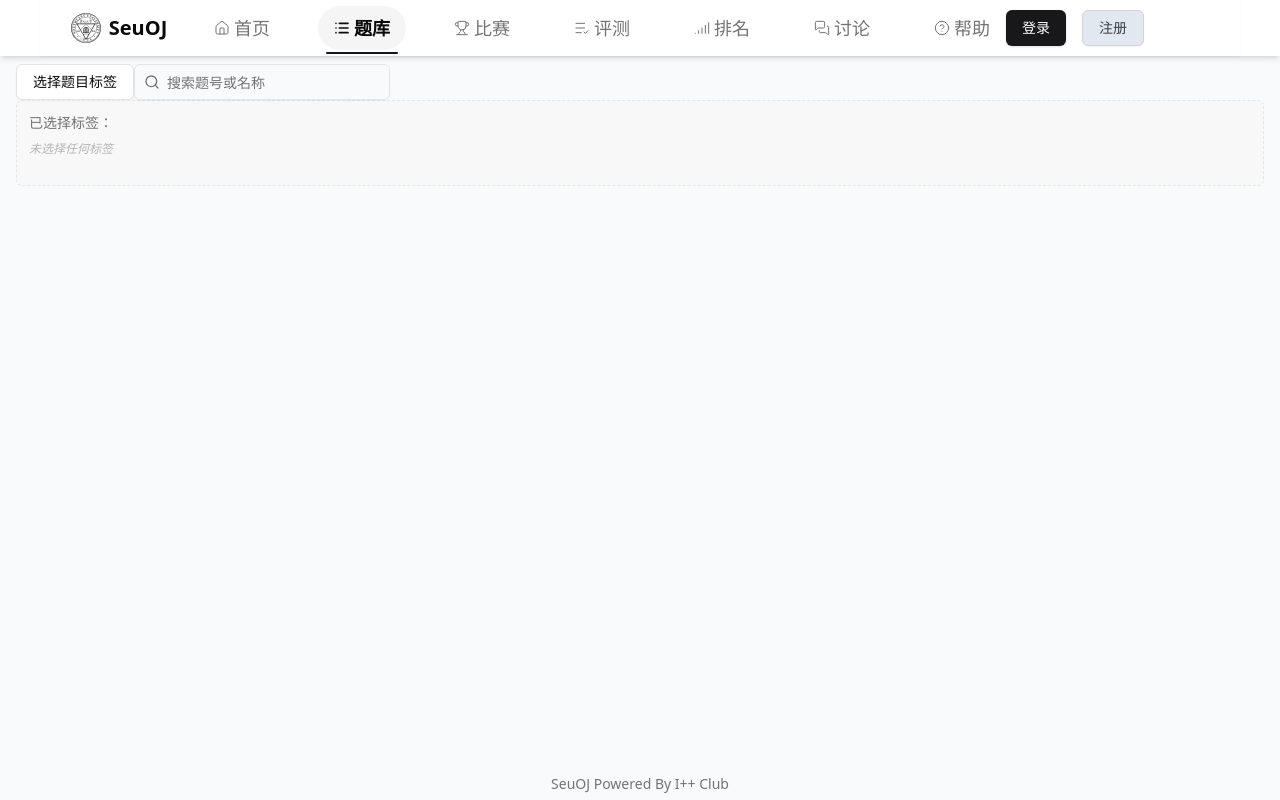
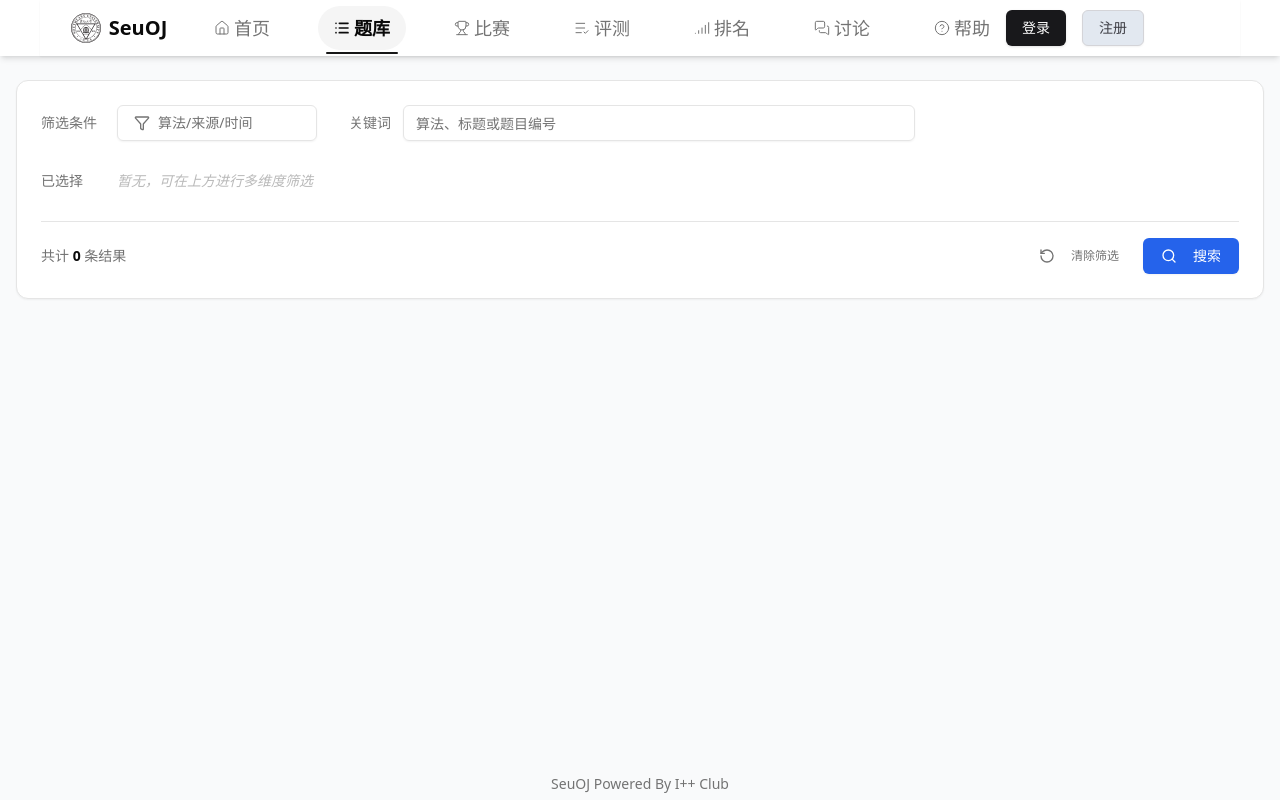
Before and after one commit to SEUAIG/seuoj-frontend, a React (Vite) app: page /problemsLibrary in a window 1280 px wide. Built offline with nearby package versions, Linux system fonts and the light colour scheme.

Commit message:
查看题目列表 功能实现
展示题目列表后续实现

```diff
--- a/src/app/store.ts
+++ b/src/app/store.ts
@@ -1,5 +1,6 @@
 import { authReducer } from "@/features/auth/authSlice";
 import { codeReducer } from "@/features/Code/codeSlice";
+import { problemListReducer } from "@/features/ProblemList/problemListSlice";
 import { tagsReducer } from "@/features/Tags/tagsSlice";
 import { configureStore } from "@reduxjs/toolkit";
 import { persistReducer, persistStore } from "redux-persist";
@@ -19,12 +20,18 @@ const tagsPersistConfig = {
   storage,
   whitelist: [],
 };
+const problemListPersistConfig = {
+  key: "problemList",
+  storage,
+  whitelist: [],
+};
 // TODO 退出登录时应当清除code auth的持久化
 export const store = configureStore({
   reducer: {
     auth: persistReducer(authPersistConfig, authReducer),
     code: persistReducer(codePersistConfig, codeReducer),
     tags: persistReducer(tagsPersistConfig, tagsReducer),
+    problemList:persistReducer(problemListPersistConfig,problemListReducer)
   },
   middleware: (getDefaultMiddleware) =>
     getDefaultMiddleware({
--- a/src/components/bussiness/SubTagCategory.tsx
+++ b/src/components/bussiness/SubTagCategory.tsx
@@ -3,8 +3,9 @@ import { tagItem } from "./TagSelector";
 import TagItem from "./TagItem";
 interface SubGroup {
   subGroup: tagItem;
+  category: "algorithm" | "source" | "time" | "special";
 }
-export default function SubTagCategory({ subGroup }: SubGroup) {
+export default function SubTagCategory({ subGroup, category }: SubGroup) {
   return (
     <div className="space-y-3 rounded-lg border p-4 shadow-sm bg-card">
       {subGroup.group_name&&(<h4 className="font-medium leading-none flex items-center gap-2">
@@ -13,7 +14,7 @@ export default function SubTagCategory({ subGroup }: SubGroup) {
       </h4>)}
       <div className="flex flex-wrap gap-2">
         {subGroup.tags.map((i, idx) => (
-          <TagItem tag_id={i.tag_id} tag_name={i.tag_name} key={idx} />
+          <TagItem tag_id={i.tag_id} tag_name={i.tag_name} key={idx} from={category} />
         ))}
       </div>
     </div>
--- a/src/components/bussiness/TagCategory.tsx
+++ b/src/components/bussiness/TagCategory.tsx
@@ -3,12 +3,13 @@ import { tagItem } from "./TagSelector";
 import SubTagCategory from "./SubTagCategory";
 interface Groups {
   groups: tagItem[];
+  category: "algorithm" | "source" | "time" | "special";
 }
-export default function TagCategory({ groups }: Groups) {
+export default function TagCategory({ groups, category }: Groups) {
   return (
     <div className="flex flex-col gap-6">
       {groups?.map((i, idx) => {
-        return <SubTagCategory key={idx} subGroup={i} />;
+        return <SubTagCategory key={idx} subGroup={i} category={category} />;
       })}
     </div>
   );
--- a/src/components/pages/ProblemsLibraryPage.tsx
+++ b/src/components/pages/ProblemsLibraryPage.tsx
@@ -1,46 +1,152 @@
-import React from 'react'
-import { Helmet } from 'react-helmet-async'
-import SearchBox from '../common/SearchBox'
-import { Dialog, DialogContent, DialogFooter, DialogHeader, DialogTitle, DialogTrigger } from '../ui/dialog'
-import { Button } from '../ui/button'
-import { DialogClose, DialogDescription } from '@radix-ui/react-dialog'
-import TagSelector from '../bussiness/TagSelector'
-import SelectedTags from '../bussiness/SelectedTags'
-
+import React, { useEffect, useState } from "react";
+import { Helmet } from "react-helmet-async";
+import {
+  Dialog,
+  DialogContent,
+  DialogHeader,
+  DialogTitle,
+  DialogTrigger,
+  DialogFooter,
+  DialogClose,
+} from "../ui/dialog";
+import { Button } from "../ui/button";
+import { Input } from "../ui/input";
+import TagSelector from "../bussiness/TagSelector";
+import SelectedTags from "../bussiness/SelectedTags";
+import { Search, RotateCcw, Filter } from "lucide-react";
+import { useSelector, useDispatch } from "react-redux";
+import { RootState } from "@/app/store";
+import TagItem from "../bussiness/TagItem";
+import { clearTags } from "@/features/Tags/tagsSlice";
+import { useSearchQueryByKeyword } from "@/hooks/useSearchQueryByKeyword";
+import { setTagIds, setTitle } from "@/features/ProblemList/problemListSlice";
 export default function ProblemsLibraryPage() {
+  const { tags } = useSelector((state: RootState) => state.tags);
+  const dispatch = useDispatch();
+  const [keyword, setKeyword] = useState("");
+  const handleClearTags = () => {
+    dispatch(clearTags());
+    setKeyword("");
+  };
+  const { current, size, tag_ids, title } = useSelector(
+    (state: RootState) => state.problemList
+  );
+  const { data, isLoading, refetch } = useSearchQueryByKeyword(
+    current,
+    size,
+    title,
+    tag_ids
+  );
+  // 调用函数传参数时位置要11对应
+  const getTagIds = () => {
+    const tag_idsArray = tags.map((item) => item.tag_id);
+    return tag_idsArray;
+  };
+  useEffect(() => {
+    dispatch(setTitle(keyword));
+  }, [keyword]);
+  useEffect(() => {
+    dispatch(setTagIds(getTagIds()));
+  }, [tags]);
   return (
-    <div className="container mx-auto px-4 py-2">
+    <div className="container mx-auto px-4 py-6 max-w-7xl">
       <Helmet>
         <title>题库 - SeuOJ</title>
       </Helmet>
-      <div className='flex-col flex'>
-        <div className="flex ">
+      <div className="bg-card rounded-xl border shadow-sm p-6 space-y-6">
+        <div className="flex flex-col md:flex-row gap-4 md:items-center">
+          <div className="flex items-center gap-3 min-w-fit">
+            <span className="text-sm font-medium text-muted-foreground w-16 shrink-0">
+              筛选条件
+            </span>
             <Dialog>
               <DialogTrigger asChild>
-              <Button variant="outline">选择题目标签</Button>
+                <Button
+                  variant="outline"
+                  className="w-[200px] justify-between text-muted-foreground font-normal bg-background/50"
+                >
+                  <span className="flex items-center gap-2">
+                    <Filter className="w-3.5 h-3.5" />
+                    算法/来源/时间
+                  </span>
+                </Button>
               </DialogTrigger>
-            <DialogContent>
+              <DialogContent className="max-w-4xl max-h-[90vh] flex flex-col">
                 <DialogHeader>
                   <DialogTitle>选择题目标签</DialogTitle>
-                <DialogDescription></DialogDescription>
                 </DialogHeader>
-              <SelectedTags />
                 <TagSelector />
                 <DialogFooter>
                   <DialogClose asChild>
-                  <Button variant="secondary">确认</Button>
+                    <Button>确认</Button>
                   </DialogClose>
                 </DialogFooter>
               </DialogContent>
             </Dialog>
-          <div className="flex flex-col gap-1">
-            <div className="flex items-center justify-between">
-              <SearchBox />
+          </div>
+          <div className="flex items-center gap-3 flex-1">
+            <span className="text-sm font-medium text-muted-foreground w-12 md:w-auto md:ml-4 shrink-0">
+              关键词
+            </span>
+            <div className="relative flex-1 max-w-lg">
+              <Input
+                placeholder="算法、标题或题目编号"
+                value={keyword}
+                onChange={(e) => setKeyword(e.target.value)}
+                className="w-full bg-background/50"
+              />
             </div>
           </div>
         </div>
-        <SelectedTags/>
+        <div className="flex items-start gap-3">
+          <span className="text-sm font-medium text-muted-foreground w-16 mt-1.5 shrink-0">
+            已选择
+          </span>
+          <div className="flex-1 min-h-[2rem] flex items-center">
+            {tags.length > 0 ? (
+              <div className="flex flex-wrap gap-2">
+                {tags.map((tag, idx) => (
+                  <TagItem
+                    key={idx}
+                    tag_id={tag.tag_id}
+                    tag_name={tag.tag_name}
+                    from={tag.from}
+                  />
+                ))}
               </div>
+            ) : (
+              <span className="text-sm text-muted-foreground/50 italic flex items-center h-full">
+                暂无，可在上方进行多维度筛选
+              </span>
+            )}
+          </div>
+        </div>
+        <div className="flex items-center justify-between pt-4 border-t">
+          <div className="text-sm text-muted-foreground">
+            共计 <span className="font-semibold text-foreground">0</span> 条结果
+          </div>
+          <div className="flex items-center gap-3">
+            <Button
+              variant="ghost"
+              size="sm"
+              onClick={handleClearTags}
+              className="text-muted-foreground hover:text-destructive transition-colors"
+            >
+              <RotateCcw className="mr-2 h-3.5 w-3.5" />
+              清除筛选
+            </Button>
+            <Button
+              className="w-24 bg-blue-600 hover:bg-blue-700 text-white shadow-sm transition-all active:scale-95"
+              onClick={() => {
+                refetch();
+              }}
+            >
+              <Search className="mr-2 h-4 w-4" /> 搜索
+            </Button>
+          </div>
+        </div>
+      </div>
+      <div className="mt-6">{/* TODO: Problem List Component */}</div>
     </div>
   );
 }
--- /dev/null
+++ b/src/features/ProblemList/problemListSlice.ts
@@ -0,0 +1,41 @@
+import { createSlice } from "@reduxjs/toolkit";
+
+interface ProblemList {
+  current: string;
+  size: string;
+  title: string | null;
+  tag_ids: number[] | null;
+}
+const initialState: ProblemList = {
+  current: "1",
+  size: "10",
+  title: null,
+  tag_ids: null,
+};
+const problemListSlice = createSlice({
+  name: "problemList",
+  initialState,
+  reducers: {
+    setCurrent(state,action){
+        state.current = action.payload;
+        // payload 支持任何类型 只要你给定就可以
+    },
+    setSize(state,action){
+        state.size = action.payload;
+    },
+    setTitle(state,action){
+        state.title=action.payload;
+    },
+    setTagIds(state,action){
+        state.tag_ids = action.payload;
+    },
+    clear(state){
+        state.title=null;
+        state.tag_ids=null;
+    }
+
+  },
+});
+// 传入一个配置对象
+export const {setSize,setTitle,setTagIds,clear,setCurrent} = problemListSlice.actions;
+export const problemListReducer = problemListSlice.reducer;
--- a/src/hooks/useSearchQueryByKeyword.ts
+++ b/src/hooks/useSearchQueryByKeyword.ts
@@ -1,9 +1,9 @@
 import {useQuery} from "@tanstack/react-query"
 import {search} from '@/services/search'
-export function  useSearchQueryByKeyword(keyword:string){
-    return useQuery({
-        queryKey:["search",keyword],
-        queryFn:()=>search(keyword),
-        enabled:!!keyword,
-    })
+export function useSearchQueryByKeyword(current, size, title, tag_ids) {
+  return useQuery({
+    queryKey: ["search", current, size, title, tag_ids],
+    queryFn: () => search(current, size, title, tag_ids),
+    enabled: false,
+  });
 }
```
Also changed, not shown: src/components/bussiness/TagItem.tsx (+22 -5 lines), src/components/bussiness/TagSelector.tsx (+9 -5 lines), src/services/search.ts (+9 -9 lines). Lines whose indentation alone changed are shown as unchanged.
